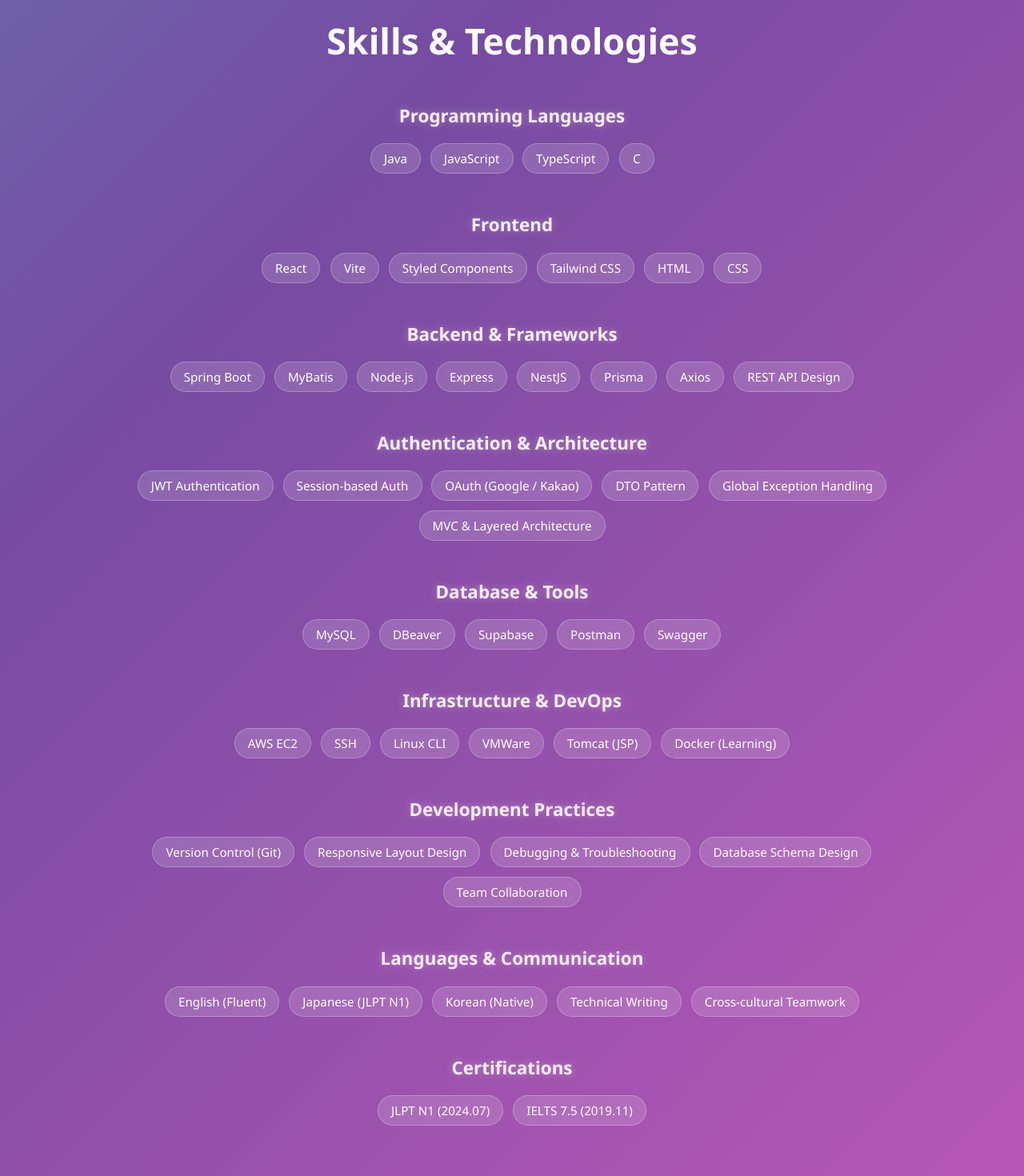
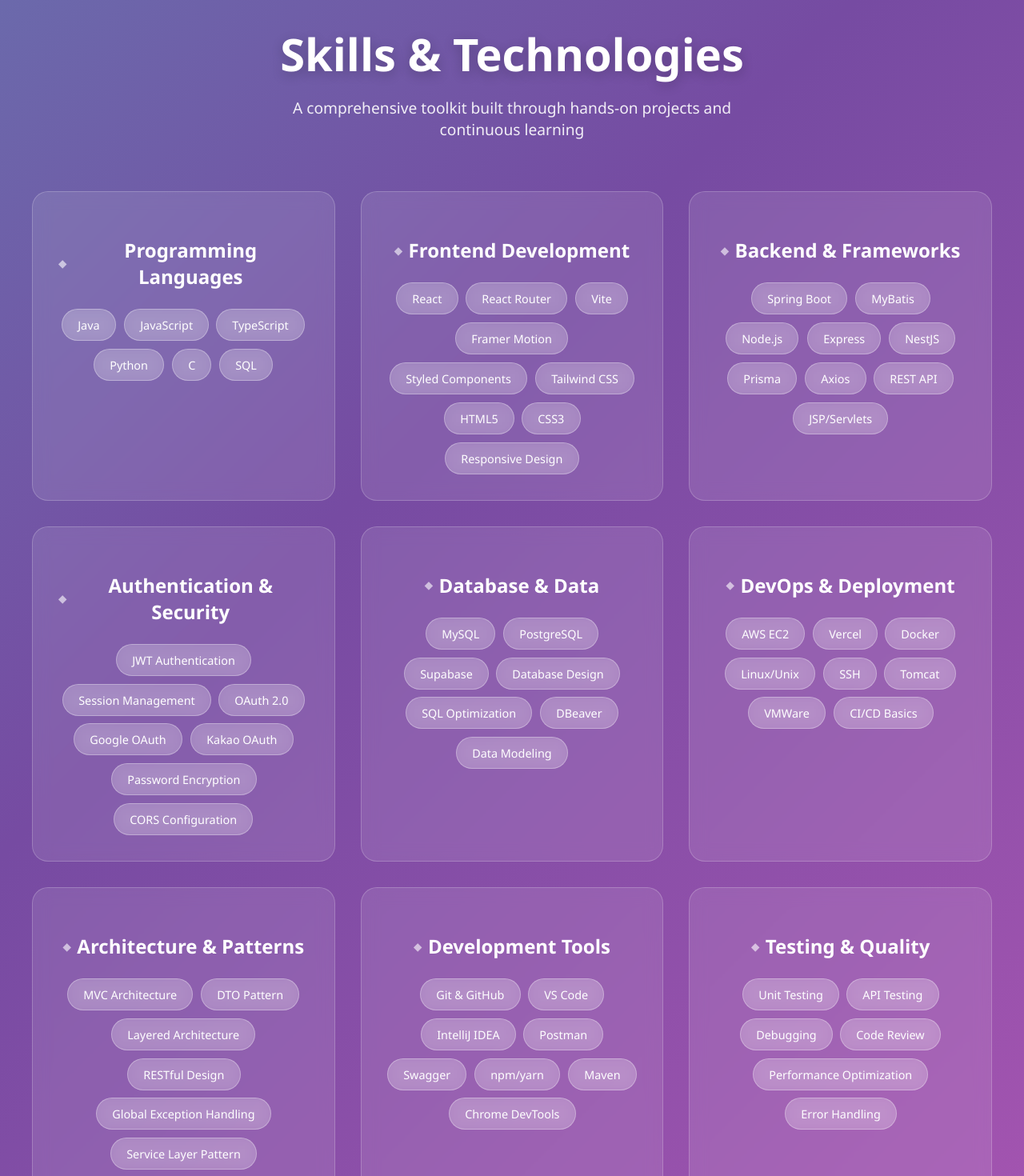
Before and after one commit to murasakijyuutann/self_introduction, a React (Vite) app: page /skills in a window 1280 px wide. Shown: the part 180-1650 px from the top of the page at 80% size. Built offline with nearby package versions, Linux system fonts and the light colour scheme; no server answers.

Commit message:
documentation update

```diff
--- a/src/pages/Projects.tsx
+++ b/src/pages/Projects.tsx
@@ -93,7 +93,7 @@
       title: '🎬 Movie Explorer',
       desc: 'A TMDB-powered movie search app with infinite scroll, responsive design, and detailed movie pages.',
       tech: 'React · Tailwind CSS · TMDB API',
-      link: 'https://github.com/murasakijyuutann/mini-movie-review-project',
+      link: 'https://github.com/murasakijyuutann/movie-review-project',
     },
     {
       title: '📋 Spring Boot Board',
--- a/src/pages/Skills.tsx
+++ b/src/pages/Skills.tsx
@@ -5,56 +5,107 @@
 const Page = styled.section`
   ${animatedGradient};
   min-height: 100vh;
-  padding: 6rem 1.5rem;
+  padding: 6rem 1.5rem 4rem;
   color: #fff;
-  text-align: center;
 `
 
 const Wrapper = styled(motion.div)`
-  max-width: 1000px;
+  max-width: 1200px;
   margin: 0 auto;
 `
 
-const Heading = styled.h2`
-  font-size: 2.8rem;
-  margin-bottom: 3rem;
+const Header = styled.div`
+  text-align: center;
+  margin-bottom: 4rem;
+`
+
+const Heading = styled.h1`
+  font-size: 3.5rem;
+  margin-bottom: 1rem;
   font-weight: 700;
+  text-shadow: 0 4px 15px rgba(0, 0, 0, 0.2);
+
+  @media (max-width: 768px) {
+    font-size: 2.5rem;
+  }
+`
+
+const Subtitle = styled.p`
+  font-size: 1.2rem;
+  color: rgba(255, 255, 255, 0.9);
+  max-width: 600px;
+  margin: 0 auto;
+`
+
+const SkillsGrid = styled.div`
+  display: grid;
+  grid-template-columns: repeat(auto-fit, minmax(320px, 1fr));
+  gap: 2rem;
+  margin-bottom: 2rem;
+
+  @media (max-width: 768px) {
+    grid-template-columns: 1fr;
+  }
 `
 
 const Section = styled(motion.div)`
-  margin-bottom: 3rem;
+  background: rgba(255, 255, 255, 0.1);
+  backdrop-filter: blur(10px);
+  border-radius: 20px;
+  padding: 2rem;
+  border: 1px solid rgba(255, 255, 255, 0.2);
+  transition: transform 0.3s ease, box-shadow 0.3s ease;
+
+  &:hover {
+    transform: translateY(-5px);
+    box-shadow: 0 15px 40px rgba(0, 0, 0, 0.3);
+    background: rgba(255, 255, 255, 0.15);
+  }
 `
 
 const SectionTitle = styled.h3`
-  font-size: 1.4rem;
-  margin-bottom: 1.2rem;
-  color: #ffeefc;
-  text-shadow: 0 0 10px rgba(255, 255, 255, 0.3);
+  font-size: 1.5rem;
+  margin-bottom: 1.5rem;
+  color: #fff;
+  font-weight: 600;
+  text-align: center;
+  display: flex;
+  align-items: center;
+  justify-content: center;
+  gap: 0.5rem;
+
+  &::before {
+    content: '◆';
+    color: rgba(255, 255, 255, 0.6);
+    font-size: 0.8rem;
+  }
 `
 
 const BadgeList = styled.div`
   display: flex;
   flex-wrap: wrap;
+  gap: 0.6rem;
   justify-content: center;
-  gap: 0.75rem;
 `
 
 const Badge = styled(motion.span)`
-  background: rgba(255, 255, 255, 0.15);
+  background: rgba(255, 255, 255, 0.2);
   backdrop-filter: blur(8px);
   color: #fff;
-  padding: 0.5rem 1rem;
-  border-radius: 1.5rem;
-  font-size: 0.95rem;
+  padding: 0.6rem 1.2rem;
+  border-radius: 25px;
+  font-size: 0.9rem;
   font-weight: 500;
-  border: 1px solid rgba(255, 255, 255, 0.25);
-  transition: all 0.25s ease;
+  border: 1px solid rgba(255, 255, 255, 0.3);
+  transition: all 0.3s ease;
   cursor: default;
+  white-space: nowrap;
 
   &:hover {
-    transform: scale(1.1);
-    background: rgba(255, 255, 255, 0.3);
-    box-shadow: 0 0 20px rgba(255, 255, 255, 0.4);
+    transform: translateY(-3px) scale(1.05);
+    background: rgba(255, 255, 255, 0.35);
+    box-shadow: 0 8px 25px rgba(255, 255, 255, 0.3);
+    border-color: rgba(255, 255, 255, 0.5);
   }
 `
 
@@ -94,8 +145,14 @@
         animate={{ opacity: 1 }}
         transition={{ duration: 0.8 }}
       >
+        <Header>
           <Heading>Skills & Technologies</Heading>
+          <Subtitle>
+            A comprehensive toolkit built through hands-on projects and continuous learning
+          </Subtitle>
+        </Header>
 
+        <SkillsGrid>
           <Section
             variants={sectionVariants}
             initial="hidden"
@@ -103,13 +160,25 @@
             viewport={{ once: true }}
           >
             <SectionTitle>Programming Languages</SectionTitle>
-          <BadgeList>{renderBadges(['Java', 'JavaScript', 'TypeScript', 'C'])}</BadgeList>
+            <BadgeList>
+              {renderBadges(['Java', 'JavaScript', 'TypeScript', 'Python', 'C', 'SQL'])}
+            </BadgeList>
           </Section>
 
           <Section variants={sectionVariants}>
-          <SectionTitle>Frontend</SectionTitle>
+            <SectionTitle>Frontend Development</SectionTitle>
             <BadgeList>
-            {renderBadges(['React', 'Vite', 'Styled Components', 'Tailwind CSS', 'HTML', 'CSS'])}
+              {renderBadges([
+                'React',
+                'React Router',
+                'Vite',
+                'Framer Motion',
+                'Styled Components',
+                'Tailwind CSS',
+                'HTML5',
+                'CSS3',
+                'Responsive Design',
+              ])}
             </BadgeList>
           </Section>
 
@@ -124,68 +193,129 @@
                 'NestJS',
                 'Prisma',
                 'Axios',
-              'REST API Design',
+                'REST API',
+                'JSP/Servlets',
               ])}
             </BadgeList>
           </Section>
 
           <Section variants={sectionVariants}>
-          <SectionTitle>Authentication & Architecture</SectionTitle>
+            <SectionTitle>Authentication & Security</SectionTitle>
             <BadgeList>
               {renderBadges([
                 'JWT Authentication',
-              'Session-based Auth',
-              'OAuth (Google / Kakao)',
-              'DTO Pattern',
-              'Global Exception Handling',
-              'MVC & Layered Architecture',
+                'Session Management',
+                'OAuth 2.0',
+                'Google OAuth',
+                'Kakao OAuth',
+                'Password Encryption',
+                'CORS Configuration',
               ])}
             </BadgeList>
           </Section>
 
           <Section variants={sectionVariants}>
-          <SectionTitle>Database & Tools</SectionTitle>
-          <BadgeList>
-            {renderBadges(['MySQL', 'DBeaver', 'Supabase', 'Postman', 'Swagger'])}
-          </BadgeList>
-        </Section>
-
-        <Section variants={sectionVariants}>
-          <SectionTitle>Infrastructure & DevOps</SectionTitle>
+            <SectionTitle>Database & Data</SectionTitle>
             <BadgeList>
               {renderBadges([
-              'AWS EC2',
-              'SSH',
-              'Linux CLI',
-              'VMWare',
-              'Tomcat (JSP)',
-              'Docker (Learning)',
+                'MySQL',
+                'PostgreSQL',
+                'Supabase',
+                'Database Design',
+                'SQL Optimization',
+                'DBeaver',
+                'Data Modeling',
               ])}
             </BadgeList>
           </Section>
 
           <Section variants={sectionVariants}>
-          <SectionTitle>Development Practices</SectionTitle>
+            <SectionTitle>DevOps & Deployment</SectionTitle>
             <BadgeList>
               {renderBadges([
-              'Version Control (Git)',
-              'Responsive Layout Design',
-              'Debugging & Troubleshooting',
-              'Database Schema Design',
-              'Team Collaboration',
+                'AWS EC2',
+                'Vercel',
+                'Docker',
+                'Linux/Unix',
+                'SSH',
+                'Tomcat',
+                'VMWare',
+                'CI/CD Basics',
               ])}
             </BadgeList>
           </Section>
 
           <Section variants={sectionVariants}>
-          <SectionTitle>Languages & Communication</SectionTitle>
+            <SectionTitle>Architecture & Patterns</SectionTitle>
+            <BadgeList>
+              {renderBadges([
+                'MVC Architecture',
+                'DTO Pattern',
+                'Layered Architecture',
+                'RESTful Design',
+                'Global Exception Handling',
+                'Service Layer Pattern',
+                'Repository Pattern',
+              ])}
+            </BadgeList>
+          </Section>
+
+          <Section variants={sectionVariants}>
+            <SectionTitle>Development Tools</SectionTitle>
+            <BadgeList>
+              {renderBadges([
+                'Git & GitHub',
+                'VS Code',
+                'IntelliJ IDEA',
+                'Postman',
+                'Swagger',
+                'npm/yarn',
+                'Maven',
+                'Chrome DevTools',
+              ])}
+            </BadgeList>
+          </Section>
+
+          <Section variants={sectionVariants}>
+            <SectionTitle>Testing & Quality</SectionTitle>
+            <BadgeList>
+              {renderBadges([
+                'Unit Testing',
+                'API Testing',
+                'Debugging',
+                'Code Review',
+                'Performance Optimization',
+                'Error Handling',
+              ])}
+            </BadgeList>
+          </Section>
+
+          <Section variants={sectionVariants}>
+            <SectionTitle>Soft Skills & Languages</SectionTitle>
             <BadgeList>
               {renderBadges([
                 'English (Fluent)',
                 'Japanese (JLPT N1)',
                 'Korean (Native)',
                 'Technical Writing',
-              'Cross-cultural Teamwork',
+                'Problem Solving',
+                'Team Collaboration',
+                'Self-Learning',
+                'Agile Mindset',
+              ])}
+            </BadgeList>
+          </Section>
+
+          <Section variants={sectionVariants}>
+            <SectionTitle>Currently Learning</SectionTitle>
+            <BadgeList>
+              {renderBadges([
+                'Kubernetes',
+                'Redis',
+                'GraphQL',
+                'Microservices',
+                'TypeScript Advanced',
+                'Cloud Architecture',
               ])}
             </BadgeList>
           </Section>
@@ -196,6 +326,7 @@
               {renderBadges(['JLPT N1 (2024.07)', 'IELTS 7.5 (2019.11)'])}
             </BadgeList>
           </Section>
+        </SkillsGrid>
       </Wrapper>
     </Page>
   )
```
Also changed, not shown: src/components/Footer.tsx (+8 -8 lines). Lines whose indentation alone changed are shown as unchanged.
